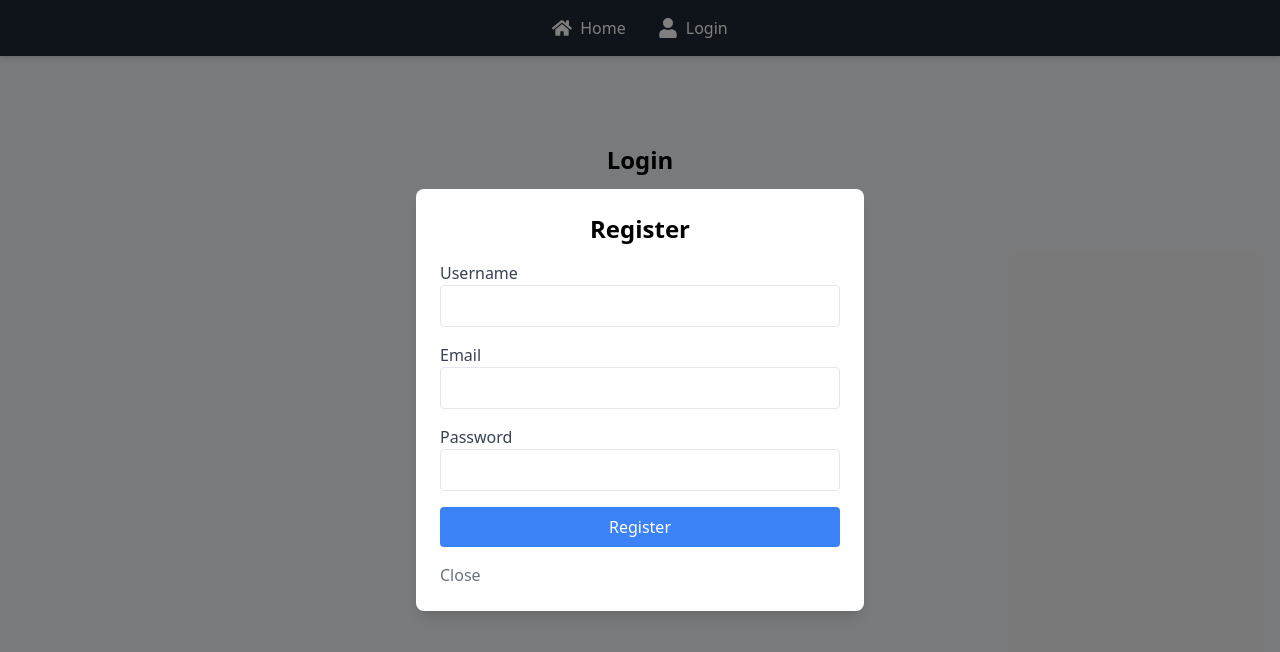
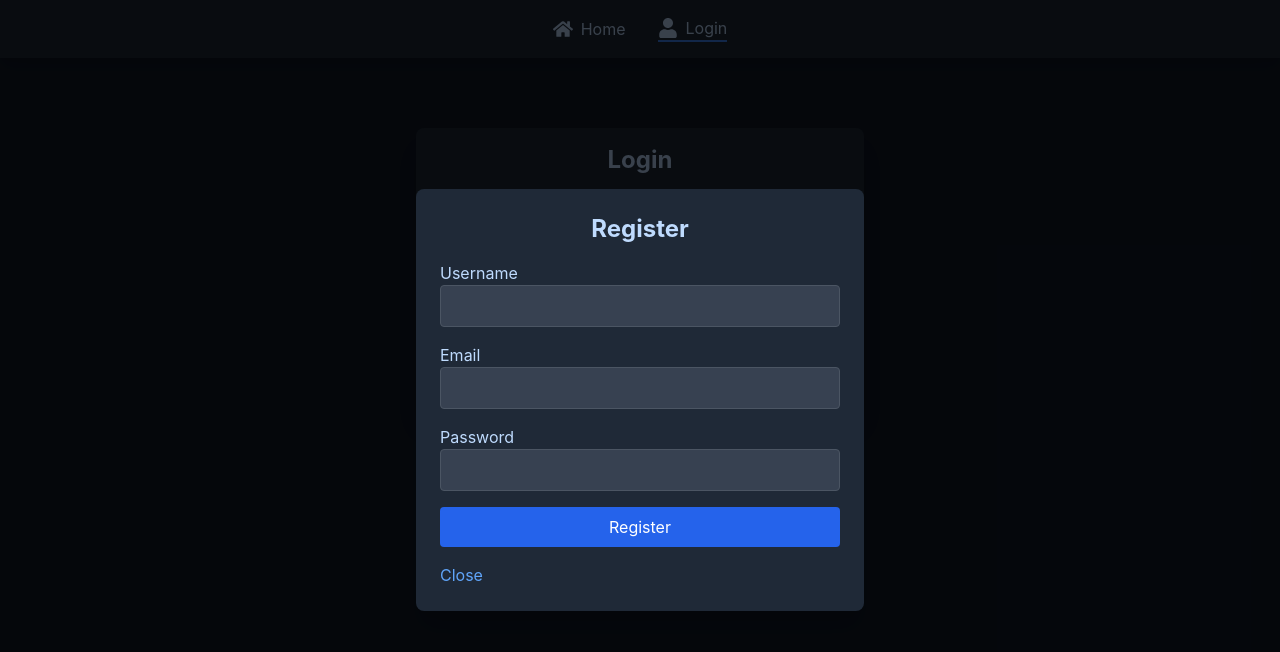
Before and after one commit to Adika713/gambling-website-frontend, a Next.js app: page /login in a window 1280 px wide. Shown: the top 652 px of the page. Built offline with nearby package versions, Linux system fonts and the light colour scheme.

Commit message:
Add auto-login, dark blueish theme, chip favicon, navbar active underline

```diff
--- a/components/BlackjackGame.js
+++ b/components/BlackjackGame.js
@@ -1,8 +1,9 @@
-import { useState } from 'react';
+import { useState, useContext } from 'react';
 import axios from 'axios';
+import { AuthContext } from '../pages/_app';
 
 const BlackjackGame = () => {
-  const [, setBalance] = useState(1000);
+  const { balance, setBalance } = useContext(AuthContext);
   const [bet, setBet] = useState(10);
   const [playerCards, setPlayerCards] = useState([]);
   const [dealerCards, setDealerCards] = useState([]);
@@ -65,35 +66,44 @@ const BlackjackGame = () => {
   };
 
   return (
-    <div className="max-w-4xl mx-auto p-4">
-      <h2 className="text-2xl font-bold mb-4">Blackjack</h2>
-      {message && <p className="text-red-500 mb-4">{message}</p>}
+    <div className="max-w-4xl mx-auto p-4 mt-16">
+      <h2 className="text-3xl font-bold mb-6 text-blue-200">Blackjack</h2>
+      {message && <p className="text-red-400 mb-4">{message}</p>}
       <div className="mb-4">
-        <label className="block text-gray-700">Bet Amount:</label>
+        <label className="block text-blue-200">Bet Amount:</label>
+        <div className="flex items-center space-x-2">
           <input
             type="number"
             value={bet}
             onChange={(e) => setBet(Number(e.target.value))}
-          className="p-2 border rounded"
+            className="p-2 border border-gray-600 rounded bg-gray-700 text-blue-100 focus:outline-none focus:border-blue-500"
             min="1"
             disabled={gameStatus === 'playing'}
           />
+          <img src="/chip.svg" alt="Chip" className="w-4 h-4" />
+        </div>
       </div>
       <div className="mb-4">
-        <h3 className="text-lg font-semibold">Dealer's Cards</h3>
+        <h3 className="text-xl font-semibold text-blue-200">Dealer's Cards</h3>
         <div className="flex space-x-2">
           {dealerCards.map((card, index) => (
-            <div key={index} className="p-2 bg-white border rounded shadow">
+            <div
+              key={index}
+              className="p-2 bg-gray-700 border border-gray-600 rounded shadow-md text-blue-100"
+            >
               {card.face}
             </div>
           ))}
         </div>
       </div>
       <div className="mb-4">
-        <h3 className="text-lg font-semibold">Your Cards</h3>
+        <h3 className="text-xl font-semibold text-blue-200">Your Cards</h3>
         <div className="flex space-x-2">
           {playerCards.map((card, index) => (
-            <div key={index} className="p-2 bg-white border rounded shadow">
+            <div
+              key={index}
+              className="p-2 bg-gray-700 border border-gray-600 rounded shadow-md text-blue-100"
+            >
               {card.face}
             </div>
           ))}
@@ -102,21 +112,21 @@ const BlackjackGame = () => {
       <div className="space-x-4">
         <button
           onClick={startGame}
-          className="bg-blue-500 text-white p-2 rounded hover:bg-blue-600"
+          className="bg-blue-600 text-white px-4 py-2 rounded hover:bg-blue-700 transition-colors disabled:bg-gray-600"
           disabled={gameStatus === 'playing'}
         >
           Deal
         </button>
         <button
           onClick={hit}
-          className="bg-green-500 text-white p-2 rounded hover:bg-green-600"
+          className="bg-green-600 text-white px-4 py-2 rounded hover:bg-green-700 transition-colors disabled:bg-gray-600"
           disabled={gameStatus !== 'playing'}
         >
           Hit
         </button>
         <button
           onClick={stand}
-          className="bg-red-500 text-white p-2 rounded hover:bg-red-600"
+          className="bg-red-600 text-white px-4 py-2 rounded hover:bg-red-700 transition-colors disabled:bg-gray-600"
           disabled={gameStatus !== 'playing'}
         >
           Stand
--- a/components/Navbar.js
+++ b/components/Navbar.js
@@ -1,21 +1,19 @@
 import Link from 'next/link';
+import { useRouter } from 'next/router';
 import { FaHome, FaDice, FaTrophy, FaUser, FaSignOutAlt } from 'react-icons/fa';
-import { useEffect, useState } from 'react';
+import { useContext, useEffect } from 'react';
 import axios from 'axios';
-import { useRouter } from 'next/router';
+import { AuthContext } from '../pages/_app';
 
 const Navbar = () => {
-  const [balance, setBalance] = useState(1000);
-  const [isAuthenticated, setIsAuthenticated] = useState(false);
+  const { isAuthenticated, setIsAuthenticated, balance, setBalance } = useContext(AuthContext);
   const router = useRouter();
 
   useEffect(() => {
-    const token = localStorage.getItem('token');
-    if (token) {
-      setIsAuthenticated(true);
-      // Fetch user balance
+    if (isAuthenticated) {
       const fetchBalance = async () => {
         try {
+          const token = localStorage.getItem('token');
           const res = await axios.get(`${process.env.NEXT_PUBLIC_API_URL}/api/user/balance`, {
             headers: { Authorization: `Bearer ${token}` },
           });
@@ -26,20 +24,27 @@ const Navbar = () => {
       };
       fetchBalance();
     }
-  }, []);
+  }, [isAuthenticated, setBalance]);
 
   const handleLogout = () => {
     localStorage.removeItem('token');
     setIsAuthenticated(false);
     setBalance(1000);
+    window.dispatchEvent(new Event('authChange'));
     router.push('/');
   };
 
+  const isActive = (path) => router.pathname === path;
+
   return (
-    <nav className="fixed top-0 w-full bg-gray-800 text-white p-4 flex justify-center items-center shadow-md">
+    <nav className="fixed top-0 w-full bg-gray-800 shadow-lg p-4 flex justify-center items-center z-50">
       <div className="flex space-x-8 items-center">
         <Link href="/">
-          <a className="flex items-center space-x-2 hover:text-yellow-400">
+          <a
+            className={`flex items-center space-x-2 text-blue-200 hover:text-blue-400 transition-colors ${
+              isActive('/') ? 'border-b-2 border-blue-500' : ''
+            }`}
+          >
             <FaHome size={20} />
             <span>Home</span>
           </a>
@@ -47,25 +52,41 @@ const Navbar = () => {
         {isAuthenticated && (
           <>
             <Link href="/blackjack">
-              <a className="flex items-center space-x-2 hover:text-yellow-400">
+              <a
+                className={`flex items-center space-x-2 text-blue-200 hover:text-blue-400 transition-colors ${
+                  isActive('/blackjack') ? 'border-b-2 border-blue-500' : ''
+                }`}
+              >
                 <FaDice size={20} />
                 <span>Blackjack</span>
               </a>
             </Link>
             <Link href="/roulette">
-              <a className="flex items-center space-x-2 hover:text-yellow-400">
+              <a
+                className={`flex items-center space-x-2 text-blue-200 hover:text-blue-400 transition-colors ${
+                  isActive('/roulette') ? 'border-b-2 border-blue-500' : ''
+                }`}
+              >
                 <FaDice size={20} />
                 <span>Roulette</span>
               </a>
             </Link>
             <Link href="/leaderboard">
-              <a className="flex items-center space-x-2 hover:text-yellow-400">
+              <a
+                className={`flex items-center space-x-2 text-blue-200 hover:text-blue-400 transition-colors ${
+                  isActive('/leaderboard') ? 'border-b-2 border-blue-500' : ''
+                }`}
+              >
                 <FaTrophy size={20} />
                 <span>Leaderboard</span>
               </a>
             </Link>
             <Link href="/profile">
-              <a className="flex items-center space-x-2 hover:text-yellow-400">
+              <a
+                className={`flex items-center space-x-2 text-blue-200 hover:text-blue-400 transition-colors ${
+                  isActive('/profile') ? 'border-b-2 border-blue-500' : ''
+                }`}
+              >
                 <FaUser size={20} />
                 <span>Profile</span>
               </a>
@@ -75,22 +96,28 @@ const Navbar = () => {
         {isAuthenticated ? (
           <button
             onClick={handleLogout}
-            className="flex items-center space-x-2 hover:text-yellow-400"
+            className="flex items-center space-x-2 text-blue-200 hover:text-blue-400 transition-colors"
           >
             <FaSignOutAlt size={20} />
             <span>Logout</span>
           </button>
         ) : (
           <Link href="/login">
-            <a className="flex items-center space-x-2 hover:text-yellow-400">
+            <a
+              className={`flex items-center space-x-2 text-blue-200 hover:text-blue-400 transition-colors ${
+                isActive('/login') ? 'border-b-2 border-blue-500' : ''
+              }`}
+            >
               <FaUser size={20} />
               <span>Login</span>
             </a>
           </Link>
         )}
         {isAuthenticated && (
-          <div className="absolute right-4">
-            <link rel="icon" href="/chip.svg" type="image/svg+xml" /><span>Balance: {balance}</span>
+          <div className="absolute right-4 flex items-center space-x-1 text-blue-200">
+            <span>Balance:</span>
+            <img src="/chip.svg" alt="Chip" className="w-4 h-4" />
+            <span>{balance}</span>
           </div>
         )}
       </div>
--- a/components/RegisterModal.js
+++ b/components/RegisterModal.js
@@ -1,7 +1,10 @@
-import { useState, useEffect } from 'react';
+import { useState } from 'react';
 import axios from 'axios';
+import { useContext } from 'react';
+import { AuthContext } from '../pages/_app';
 
 const RegisterModal = ({ onClose }) => {
+  const { setIsAuthenticated } = useContext(AuthContext);
   const [email, setEmail] = useState('');
   const [password, setPassword] = useState('');
   const [username, setUsername] = useState('');
@@ -17,6 +20,8 @@ const RegisterModal = ({ onClose }) => {
         username,
       });
       localStorage.setItem('token', res.data.token);
+      setIsAuthenticated(true);
+      window.dispatchEvent(new Event('authChange'));
       setIsOpen(false);
       onClose();
     } catch (err) {
@@ -27,44 +32,44 @@ const RegisterModal = ({ onClose }) => {
   if (!isOpen) return null;
 
   return (
-    <div className="fixed inset-0 bg-black bg-opacity-50 flex justify-center items-center z-50">
-      <div className="bg-white p-6 rounded-lg shadow-lg w-full max-w-md">
-        <h2 className="text-2xl font-bold mb-4 text-center">Register</h2>
-        {error && <p className="text-red-500 mb-4">{error}</p>}
+    <div className="fixed inset-0 bg-black bg-opacity-70 flex justify-center items-center z-50">
+      <div className="bg-gray-800 p-6 rounded-lg shadow-xl w-full max-w-md">
+        <h2 className="text-2xl font-bold mb-4 text-center text-blue-200">Register</h2>
+        {error && <p className="text-red-400 mb-4">{error}</p>}
         <form onSubmit={handleRegister}>
           <div className="mb-4">
-            <label className="block text-gray-700">Username</label>
+            <label className="block text-blue-200">Username</label>
             <input
               type="text"
               value={username}
               onChange={(e) => setUsername(e.target.value)}
-              className="w-full p-2 border rounded"
+              className="w-full p-2 border border-gray-600 rounded bg-gray-700 text-blue-100 focus:outline-none focus:border-blue-500"
               required
             />
           </div>
           <div className="mb-4">
-            <label className="block text-gray-700">Email</label>
+            <label className="block text-blue-200">Email</label>
             <input
               type="email"
               value={email}
               onChange={(e) => setEmail(e.target.value)}
-              className="w-full p-2 border rounded"
+              className="w-full p-2 border border-gray-600 rounded bg-gray-700 text-blue-100 focus:outline-none focus:border-blue-500"
               required
             />
           </div>
           <div className="mb-4">
-            <label className="block text-gray-700">Password</label>
+            <label className="block text-blue-200">Password</label>
             <input
               type="password"
               value={password}
               onChange={(e) => setPassword(e.target.value)}
-              className="w-full p-2 border rounded"
+              className="w-full p-2 border border-gray-600 rounded bg-gray-700 text-blue-100 focus:outline-none focus:border-blue-500"
               required
             />
           </div>
           <button
             type="submit"
-            className="w-full bg-blue-500 text-white p-2 rounded hover:bg-blue-600"
+            className="w-full bg-blue-600 text-white p-2 rounded hover:bg-blue-700 transition-colors"
           >
             Register
           </button>
@@ -74,7 +79,7 @@ const RegisterModal = ({ onClose }) => {
             setIsOpen(false);
             onClose();
           }}
-          className="mt-4 text-gray-500 hover:underline"
+          className="mt-4 text-blue-400 hover:underline"
         >
           Close
         </button>
--- a/components/RouletteGame.js
+++ b/components/RouletteGame.js
@@ -1,12 +1,13 @@
-import { useState } from 'react';
+import { useState, useContext } from 'react';
 import axios from 'axios';
+import { AuthContext } from '../pages/_app';
 
 const RouletteGame = () => {
+  const { balance, setBalance } = useContext(AuthContext);
   const [betAmount, setBetAmount] = useState(10);
   const [betType, setBetType] = useState('red');
   const [result, setResult] = useState('');
   const [message, setMessage] = useState('');
-  const [, setBalance] = useState(1000);
 
   const spin = async () => {
     try {
@@ -25,25 +26,28 @@ const RouletteGame = () => {
   };
 
   return (
-    <div className="max-w-4xl mx-auto p-4">
-      <h2 className="text-2xl font-bold mb-4">Roulette</h2>
-      {message && <p className="text-red-500 mb-4">{message}</p>}
+    <div className="max-w-4xl mx-auto p-4 mt-16">
+      <h2 className="text-3xl font-bold mb-6 text-blue-200">Roulette</h2>
+      {message && <p className="text-red-400 mb-4">{message}</p>}
       <div className="mb-4">
-        <label className="block text-gray-700">Bet Amount:</label>
+        <label className="block text-blue-200">Bet Amount:</label>
+        <div className="flex items-center space-x-2">
           <input
             type="number"
             value={betAmount}
             onChange={(e) => setBetAmount(Number(e.target.value))}
-          className="p-2 border rounded"
+            className="p-2 border border-gray-600 rounded bg-gray-700 text-blue-100 focus:outline-none focus:border-blue-500"
             min="1"
           />
+          <img src="/chip.svg" alt="Chip" className="w-4 h-4" />
+        </div>
       </div>
       <div className="mb-4">
-        <label className="block text-gray-700">Bet On:</label>
+        <label className="block text-blue-200">Bet On:</label>
         <select
           value={betType}
           onChange={(e) => setBetType(e.target.value)}
-          className="p-2 border rounded"
+          className="p-2 border border-gray-600 rounded bg-gray-700 text-blue-100 focus:outline-none focus:border-blue-500"
         >
           <option value="red">Red</option>
           <option value="black">Black</option>
@@ -53,18 +57,18 @@ const RouletteGame = () => {
           <input
             type="number"
             placeholder="Enter number (0-36)"
-            className="p-2 border rounded mt-2"
+            className="p-2 border border-gray-600 rounded bg-gray-700 text-blue-100 focus:outline-none focus:border-blue-500 mt-2"
             min="0"
             max="36"
           />
         )}
       </div>
       <div className="mb-4">
-        <h3 className="text-lg font-semibold">Result: {result}</h3>
+        <h3 className="text-xl font-semibold text-blue-200">Result: {result}</h3>
       </div>
       <button
         onClick={spin}
-        className="bg-blue-500 text-white p-2 rounded hover:bg-blue-600"
+        className="bg-blue-600 text-white px-4 py-2 rounded hover:bg-blue-700 transition-colors"
       >
         Spin
       </button>
--- a/pages/_app.js
+++ b/pages/_app.js
@@ -1,26 +1,52 @@
 import '../styles/globals.css';
 import Navbar from '../components/Navbar';
 import RegisterModal from '../components/RegisterModal';
-import { useEffect, useState } from 'react';
+import { createContext, useState, useEffect } from 'react';
+import Head from 'next/head';
+
+export const AuthContext = createContext();
 
 function MyApp({ Component, pageProps }) {
   const [showModal, setShowModal] = useState(false);
+  const [isAuthenticated, setIsAuthenticated] = useState(false);
+  const [balance, setBalance] = useState(1000);
 
   useEffect(() => {
     const token = localStorage.getItem('token');
-    if (!token) {
+    if (token) {
+      setIsAuthenticated(true);
+    } else {
       setShowModal(true);
     }
+
+    const handleAuthChange = () => {
+      const newToken = localStorage.getItem('token');
+      setIsAuthenticated(!!newToken);
+      if (!newToken) {
+        setBalance(1000);
+      }
+    };
+
+    window.addEventListener('authChange', handleAuthChange);
+    return () => window.removeEventListener('authChange', handleAuthChange);
   }, []);
 
   return (
-    <div className="min-h-screen bg-gray-100">
-      <Navbar />
-      {showModal && <RegisterModal onClose={() => setShowModal(false)} />}
-      <div className="pt-16">
-        <Component {...pageProps} />
+    <AuthContext.Provider value={{ isAuthenticated, setIsAuthenticated, balance, setBalance }}>
+      <Head>
+        <link rel="icon" href="/chip.svg" type="image/svg+xml" />
+        <title>Casino</title>
+      </Head>
+      <div className="min-h-screen bg-gray-900 text-gray-100">
+        <Navbar />
+        {showModal && !isAuthenticated && (
+          <RegisterModal onClose={() => setShowModal(false)} />
+        )}
+        <div className="pt-16">
+          <Component {...pageProps} />
+        </div>
       </div>
-    </div>
+    </AuthContext.Provider>
   );
 }
 
--- a/pages/login.js
+++ b/pages/login.js
@@ -1,8 +1,10 @@
-import { useState } from 'react';
+import { useState, useContext } from 'react';
 import axios from 'axios';
 import { useRouter } from 'next/router';
+import { AuthContext } from '../pages/_app';
 
 export default function Login() {
+  const { setIsAuthenticated } = useContext(AuthContext);
   const [email, setEmail] = useState('');
   const [password, setPassword] = useState('');
   const [error, setError] = useState('');
@@ -16,6 +18,8 @@ export default function Login() {
         password,
       });
       localStorage.setItem('token', res.data.token);
+      setIsAuthenticated(true);
+      window.dispatchEvent(new Event('authChange'));
       router.push('/');
     } catch (err) {
       setError(err.response?.data?.message || 'Login failed');
@@ -23,33 +27,33 @@ export default function Login() {
   };
 
   return (
-    <div className="max-w-md mx-auto p-4 mt-16">
-      <h2 className="text-2xl font-bold mb-4 text-center">Login</h2>
-      {error && <p className="text-red-500 mb-4">{error}</p>}
+    <div className="max-w-md mx-auto p-4 mt-16 bg-gray-800 rounded-lg shadow-xl">
+      <h2 className="text-2xl font-bold mb-4 text-center text-blue-200">Login</h2>
+      {error && <p className="text-red-400 mb-4">{error}</p>}
       <form onSubmit={handleLogin}>
         <div className="mb-4">
-          <label className="block text-gray-700">Email</label>
+          <label className="block text-blue-200">Email</label>
           <input
             type="email"
             value={email}
             onChange={(e) => setEmail(e.target.value)}
-            className="w-full p-2 border rounded"
+            className="w-full p-2 border border-gray-600 rounded bg-gray-700 text-blue-100 focus:outline-none focus:border-blue-500"
             required
           />
         </div>
         <div className="mb-4">
-          <label className="block text-gray-700">Password</label>
+          <label className="block text-blue-200">Password</label>
           <input
             type="password"
             value={password}
             onChange={(e) => setPassword(e.target.value)}
-            className="w-full p-2 border rounded"
+            className="w-full p-2 border border-gray-600 rounded bg-gray-700 text-blue-100 focus:outline-none focus:border-blue-500"
             required
           />
         </div>
         <button
           type="submit"
-          className="w-full bg-blue-500 text-white p-2 rounded hover:bg-blue-600"
+          className="w-full bg-blue-600 text-white p-2 rounded hover:bg-blue-700 transition-colors"
         >
           Login
         </button>
--- a/pages/profile.js
+++ b/pages/profile.js
@@ -1,8 +1,10 @@
-import { useEffect, useState } from 'react';
+import { useEffect, useState, useContext } from 'react';
 import axios from 'axios';
 import { useRouter } from 'next/router';
+import { AuthContext } from '../pages/_app';
 
 export default function Profile() {
+  const { isAuthenticated } = useContext(AuthContext);
   const [user, setUser] = useState(null);
   const [error, setError] = useState('');
   const [success, setSuccess] = useState('');
@@ -20,13 +22,13 @@ export default function Profile() {
         setError('Failed to load profile');
       }
     };
-    fetchUser();
+    if (isAuthenticated) fetchUser();
 
     // Handle OAuth callback query parameters
     const { error, success } = router.query;
     if (error) setError(decodeURIComponent(error));
     if (success) setSuccess(decodeURIComponent(success));
-  }, [router.query]);
+  }, [router.query, isAuthenticated]);
 
   const connectDiscord = () => {
     const token = localStorage.getItem('token');
@@ -39,29 +41,43 @@ export default function Profile() {
   };
 
   return (
-    <div className="max-w-4xl mx-auto p-4">
-      <h2 className="text-2xl font-bold mb-4">Profile</h2>
-      {error && <p className="text-red-500 mb-4">{error}</p>}
-      {success && <p className="text-green-500 mb-4">{success}</p>}
+    <div className="max-w-4xl mx-auto p-4 mt-16">
+      <h2 className="text-3xl font-bold mb-6 text-blue-200">Profile</h2>
+      {error && <p className="text-red-400 mb-4">{error}</p>}
+      {success && <p className="text-green-400 mb-4">{success}</p>}
       {user && (
-        <div>
-          <p><strong>Username:</strong> {user.username}</p>
-          <p><strong>Email:</strong> {user.email}</p>
-          <p><strong>Balance:</strong> ${user.balance}</p>
-          <p><strong>Discord:</strong> {user.discordId ? 'Connected' : 'Not Connected'}</p>
+        <div className="bg-gray-800 p-6 rounded-lg shadow-xl">
+          <p className="text-blue-100 mb-2">
+            <strong>Username:</strong> {user.username}
+          </p>
+          <p className="text-blue-100 mb-2">
+            <strong>Email:</strong> {user.email}
+          </p>
+          <p className="text-blue-100 mb-2">
+            <strong>Balance:</strong>{' '}
+            <img src="/chip.svg" alt="Chip" className="inline w-4 h-4" /> {user.balance}
+          </p>
+          <p className="text-blue-100 mb-4">
+            <strong>Discord:</strong> {user.discordId ? 'Connected' : 'Not Connected'}
+          </p>
           {!user.discordId && (
             <button
               onClick={connectDiscord}
-              className="bg-blue-500 text-white p-2 rounded hover:bg-blue-600 mt-4"
+              className="bg-blue-600 text-white px-4 py-2 rounded hover:bg-blue-700 transition-colors"
             >
               Connect with Discord
             </button>
           )}
-          <h3 className="text-lg font-semibold mt-4">Game History</h3>
-          <ul>
+          <h3 className="text-xl font-semibold mt-6 mb-4 text-blue-200">Game History</h3>
+          <ul className="space-y-2">
             {user.gameHistory.map((game, index) => (
-              <li key={index} className="p-2 border-b">
-                {game.game} - Bet: ${game.bet} - Outcome: {game.outcome} - {new Date(game.timestamp).toLocaleString()}
+              <li
+                key={index}
+                className="p-3 bg-gray-700 rounded border border-gray-600 text-blue-100"
+              >
+                {game.game} - Bet: <img src="/chip.svg" alt="Chip" className="inline w-4 h-4" />{' '}
+                {game.bet} - Outcome: {game.outcome} -{' '}
+                {new Date(game.timestamp).toLocaleString()}
               </li>
             ))}
           </ul>
--- a/styles/globals.css
+++ b/styles/globals.css
@@ -1,3 +1,16 @@
 @tailwind base;
 @tailwind components;
 @tailwind utilities;
+
+body {
+  @apply bg-gray-900 text-gray-100;
+  font-family: 'Inter', sans-serif;
+}
+
+h1, h2, h3 {
+  @apply font-bold text-blue-200;
+}
+
+button, a {
+  @apply transition-colors duration-200;
+}
--- a/tailwind.config.js
+++ b/tailwind.config.js
@@ -4,7 +4,24 @@ module.exports = {
     './components/**/*.{js,ts,jsx,tsx}',
   ],
   theme: {
-    extend: {},
+    extend: {
+      colors: {
+        blue: {
+          100: '#DBEAFE',
+          200: '#BFDBFE',
+          400: '#60A5FA',
+          500: '#3B82F6',
+          600: '#2563EB',
+          700: '#1D4ED8',
+        },
+        gray: {
+          600: '#4B5563',
+          700: '#374151',
+          800: '#1F2937',
+          900: '#111827',
+        },
+      },
+    },
   },
   plugins: [],
 };
```
Also changed, not shown: pages/index.js (+8 -6 lines), pages/leaderboard.js (+14 -12 lines), public/chip.svg (added). Lines whose indentation alone changed are shown as unchanged.
